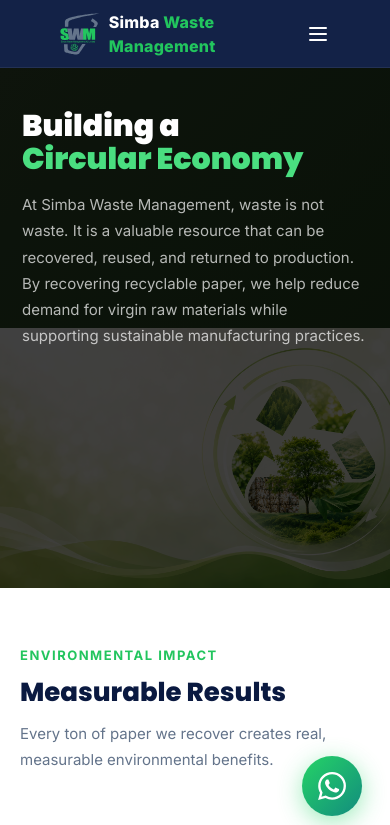
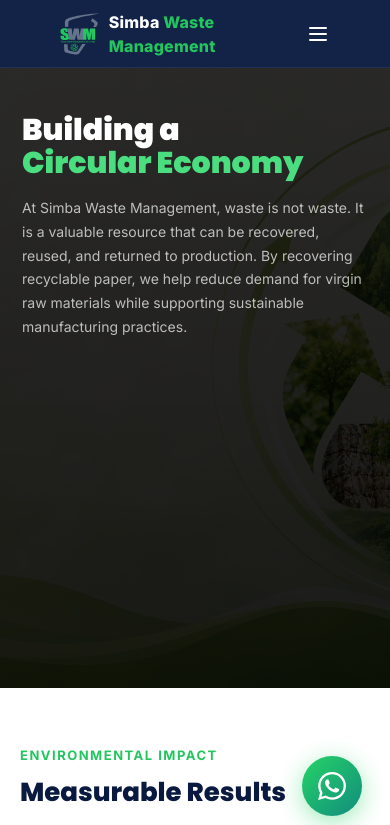
Before and after one commit to Lynn-Wanjiru/Simba-SWM, a React (Vite) app: page /sustainability in a window 390 px wide. Shown: the top 825 px of the page. Built offline with nearby package versions, Linux system fonts and the light colour scheme.

Commit message:
Revise styles for .sus-hero and its content

```diff
--- a/src/styles/globals.css
+++ b/src/styles/globals.css
@@ -270,10 +270,16 @@
     grid-column: 1 / -1;
   }
 
+  /* ===============================
+   Sustainability Hero - Mobile
+   =============================== */
+
 .sus-hero {
-    height: auto !important;
-    min-height: 520px !important;
-    background: linear-gradient(135deg, #182315, #0d1d0b);
+  position: relative !important;
+  overflow: hidden !important;
+  height: 620px !important;
+  min-height: 620px !important;
+  background: #07130b;
 }
 
 .sus-hero img {
@@ -281,14 +287,49 @@
   inset: 0;
   width: 100% !important;
   height: 100% !important;
-    object-fit: contain !important;
-    object-position: center bottom;
+
+  /* Fill the hero without distortion */
+  object-fit: cover !important;
+
+  /* Keeps the important lower part of the image visible */
+  object-position: center 70% !important;
+
+  display: block;
+  filter: brightness(.5);
+}
+
+.sus-hero::after {
+  content: "";
+  position: absolute;
+  inset: 0;
+  background:
+    linear-gradient(
+      180deg,
+      rgba(0,0,0,.35) 0%,
+      rgba(0,0,0,.45) 45%,
+      rgba(0,0,0,.55) 100%
+    );
+  pointer-events: none;
 }
 
 .sus-hero-content {
   position: relative !important;
-    padding: 42px 22px 220px !important;
+  z-index: 2;
+  height: 100%;
+  display: flex;
+  flex-direction: column;
   justify-content: flex-start !important;
+  padding: 46px 22px !important;
+}
+
+.sus-hero-content h2 {
+  max-width: 320px;
+}
+
+.sus-hero-content p {
+  max-width: 320px;
+  font-size: 14px !important;
+  line-height: 1.7 !important;
 }
 
   .sus-page-section {
```
Lines whose indentation alone changed are shown as unchanged.
